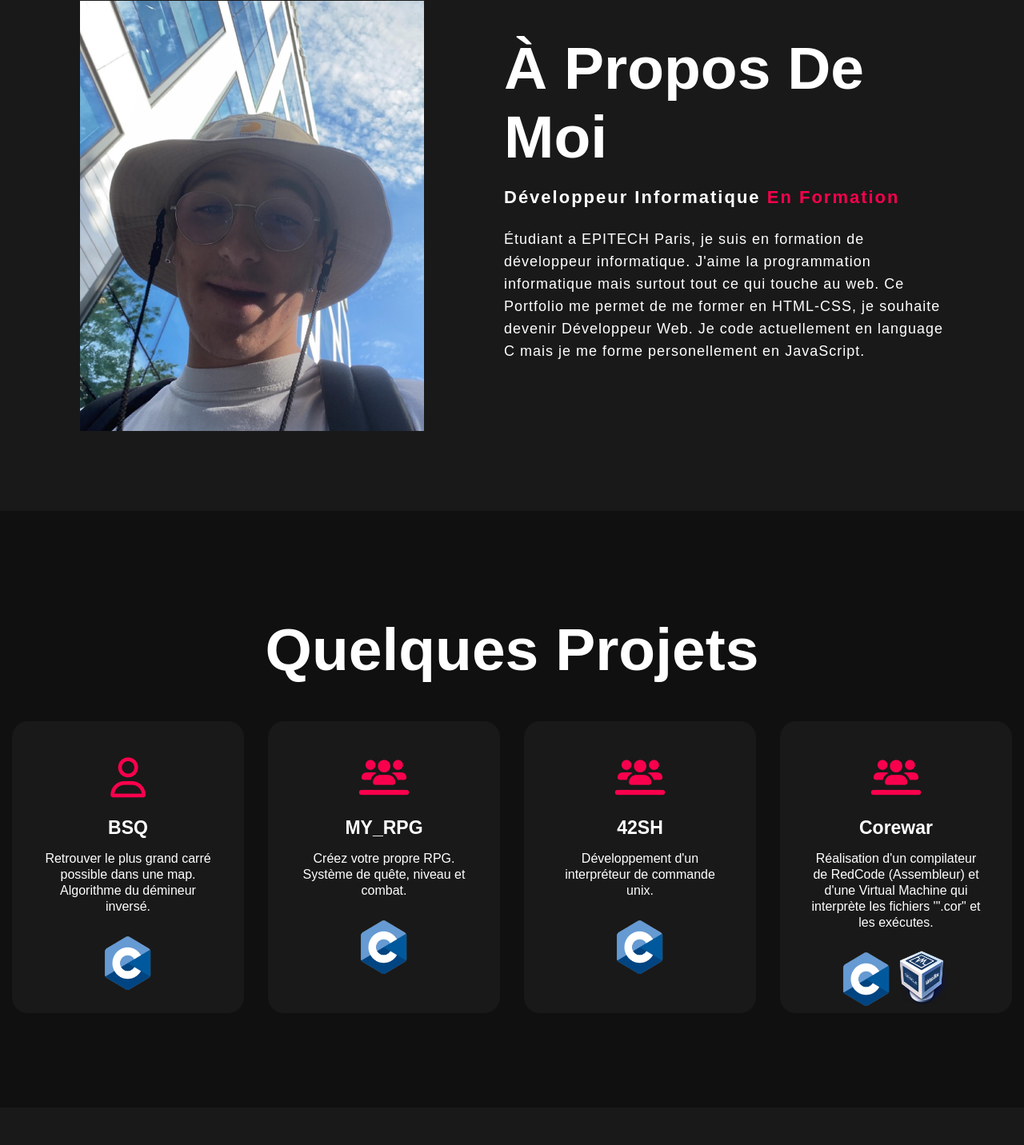
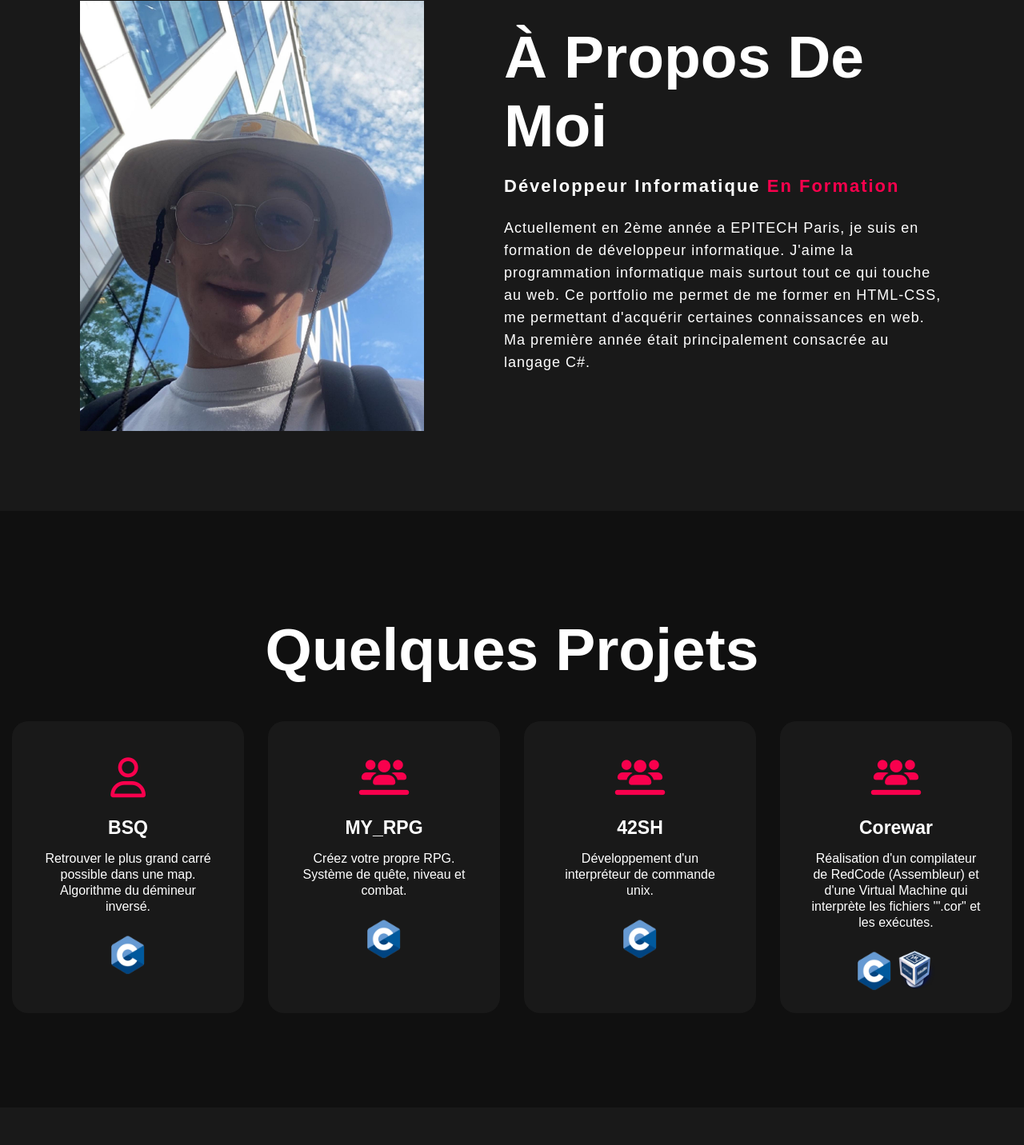
Before and after one commit to MathisChampin/site_mathis, a plain HTML site: page index.html in a window 1280 px wide. Shown: the part 899-2331 px from the top of the page at 80% size. Drawn offline with Linux system fonts and the light colour scheme.

```diff
--- a/index.html
+++ b/index.html
@@ -35,10 +35,9 @@
                         <h2>à propos de moi</h2>
                         <h5>Développeur informatique <span>en Formation</span></h5>
                         <p>
-                            Étudiant a EPITECH Paris, je suis en formation de développeur informatique. J'aime
-                            la programmation informatique mais surtout tout ce qui touche au web. Ce Portfolio me
-                            permet de me former en HTML-CSS, je souhaite devenir Développeur Web. Je code actuellement en
-                            language C mais je me forme personellement en JavaScript.
+                            Actuellement en 2ème année a EPITECH Paris, je suis en formation de développeur informatique. J'aime
+                            la programmation informatique mais surtout tout ce qui touche au web. Ce portfolio me
+                            permet de me former en HTML-CSS, me permettant d'acquérir certaines connaissances en web. Ma première année était principalement consacrée au langage C#.
                         </p>
                     </div>
                 </div>
@@ -102,7 +101,7 @@
                 <p>Mathis Champin</p>
                 <p>Merci d'avoir pris le temps de regarder le site.
                 </p>
-                <p class="end">&copy Copyright by Mathis Champin</p>
+                <p class="end">&copyCopyright by Mathis Champin</p>
             </footer>
         </body>
     </html>
--- a/styles/style.css
+++ b/styles/style.css
@@ -179,8 +179,8 @@
 
 .card img {
     text-align: center;
-    width: 70px;
-    height: 70px;
+    width: 50px;
+    height: 50px;
 }
 
 h5 {
```
